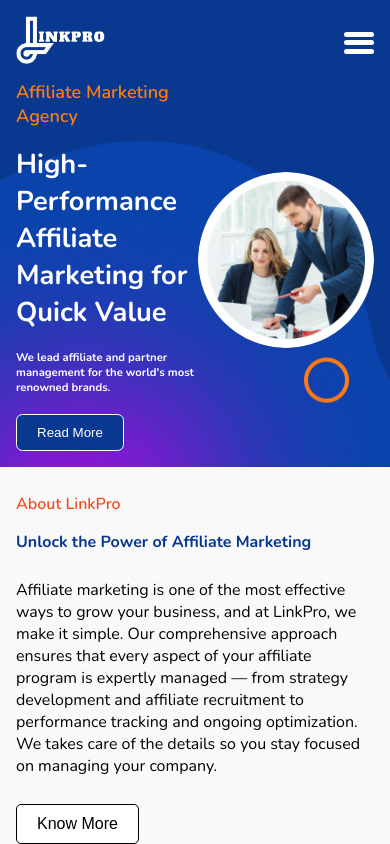
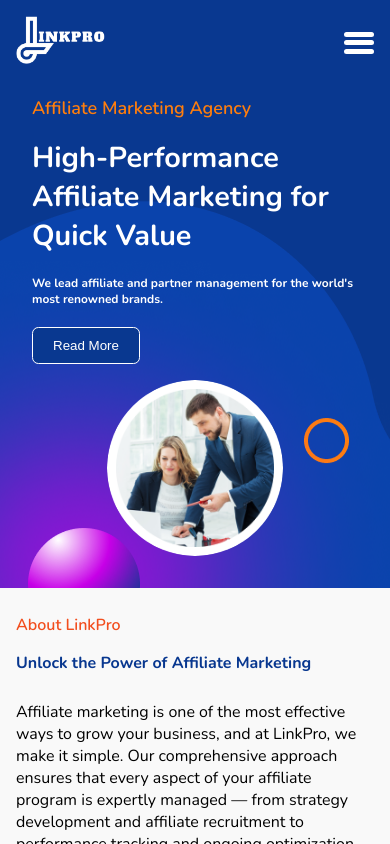
Before and after one commit to parminder-sokhal/AffiliateMarketingAgency, a React (Vite) app: page / in a window 390 px wide. Built offline with nearby package versions, Linux system fonts and the light colour scheme.

Commit message:
align column and grid 2x2

```diff
--- a/src/styles/Header.scss
+++ b/src/styles/Header.scss
@@ -3,23 +3,10 @@
 }
 
 .header {
-  // background: url("/images/Group98.png"), url("/images/Ellipse6.png"),
-  //   url("/images/Ellipse6.png"), url("/images/Ellipse7.png"),
-  //   url("/images/Ellipse8.png"), url("/images/Ellipse12.png"),
-  //   url("/images/Ellipse13.png"), url("/images/Ellipse11.png"),
-  //   url("/images/Vector5.png"), url("/images/Group33.png"),
-  //   url("/images/Ellipse5.png");
-  // background-position: 28% 100%, 58% 70%, 12% 95%, 10% 87%, 0% 35%, 3% 42%,
-  //   5% 35%, 3% 31%, bottom left, top right, 26% 0%;
-  // background-size: auto 70%, auto 8%, auto 8%, auto 5%, auto 100%, auto 5%,
-  //   auto 3%, auto 3%, 100% 100%, auto 45%, auto 8%;
-  // background-repeat: no-repeat, no-repeat, no-repeat, no-repeat, no-repeat,
-  //   no-repeat, no-repeat, no-repeat, no-repeat, no-repeat, no-repeat;
-
-    background: url("/images/Frame.png");
-    background-position: center;
-    background-size: 100% 100%;
-    background-repeat: no-repeat;
+  background: url("/images/Frame.png");
+  background-position: center;
+  background-size: 100% 100%;
+  background-repeat: no-repeat;
   display: flex;
   justify-content: space-between;
   align-items: center;
@@ -169,9 +156,14 @@
     position: relative;
     background-size: auto;
   }
-  .header__info{
-    margin: 0;
-  }
+  .header__info {
+  flex-direction: column;
+  align-items: left;
+  text-align: left;
+  margin:1rem; // optional adjustment for spacing
+  gap:1rem;
+}
+
 
   .header__nav {
     display: flex;
@@ -191,9 +183,9 @@
   }
 
   .header__info-left {
-    font-size: 85%;
-  }
+  font-size: 90%;
 
+}
   .hamburger {
     display: flex;
   }
--- a/src/styles/HeaderDefault.scss
+++ b/src/styles/HeaderDefault.scss
@@ -10,10 +10,13 @@
   align-items: center;
   background-color: white;
   padding: 1rem 3rem;
-  position: relative;
+  position: sticky;
+  top: 0;
+  z-index: 999;
+  box-shadow: 0 2px 6px rgba(0, 0, 0, 0.1);
   flex-wrap: wrap;
-  z-index: 10;
 }
+
 
 .header-default__logo img {
   width: auto;
@@ -122,8 +125,6 @@
 @media (max-width: 480px) {
   .header-default {
     padding: 1rem;
-    justify-content: space-between;
-    position: relative;
   }
 
   .header-default__nav {
--- a/src/styles/homepage/HowItWorks.scss
+++ b/src/styles/homepage/HowItWorks.scss
@@ -53,7 +53,7 @@
     margin: 0 auto;
     border-radius: 0.938rem;
     border: 0.063rem solid black;
-    padding: 1.25rem ;
+    padding: 1.25rem;
     background-color: #fff;
 
     .left-side {
@@ -110,14 +110,19 @@
   .how-it-works {
     padding: 1rem;
     .buttons {
-      display: flex;
-      flex-wrap: wrap;
+      display: grid;
+      grid-template-columns: repeat(2, 1fr);
+      gap: 0.75rem;
+
       .work-button {
-        width: 9rem;
-        min-width: 0;
-        font-size: 1rem;
+        width: 100%; // Fills the grid cell
+        padding: 0.5rem 0.75rem; // Smaller padding
+        font-size: 0.95rem; // Slightly smaller text
+        border-radius: 0.5rem; // Slightly smaller rounded corners if needed
+        min-width: auto; // Removes any fixed min-widths
       }
     }
+
     .description-box {
       flex-direction: column-reverse;
       gap: 0;
--- a/src/styles/homepage/UncoverLatestBlog.scss
+++ b/src/styles/homepage/UncoverLatestBlog.scss
@@ -72,7 +72,7 @@
         margin: 0;
       }
       .read-more-btn{
-        margin: 1rem;
+        margin:1rem 0;
       }
     }
     .right-side {
```
